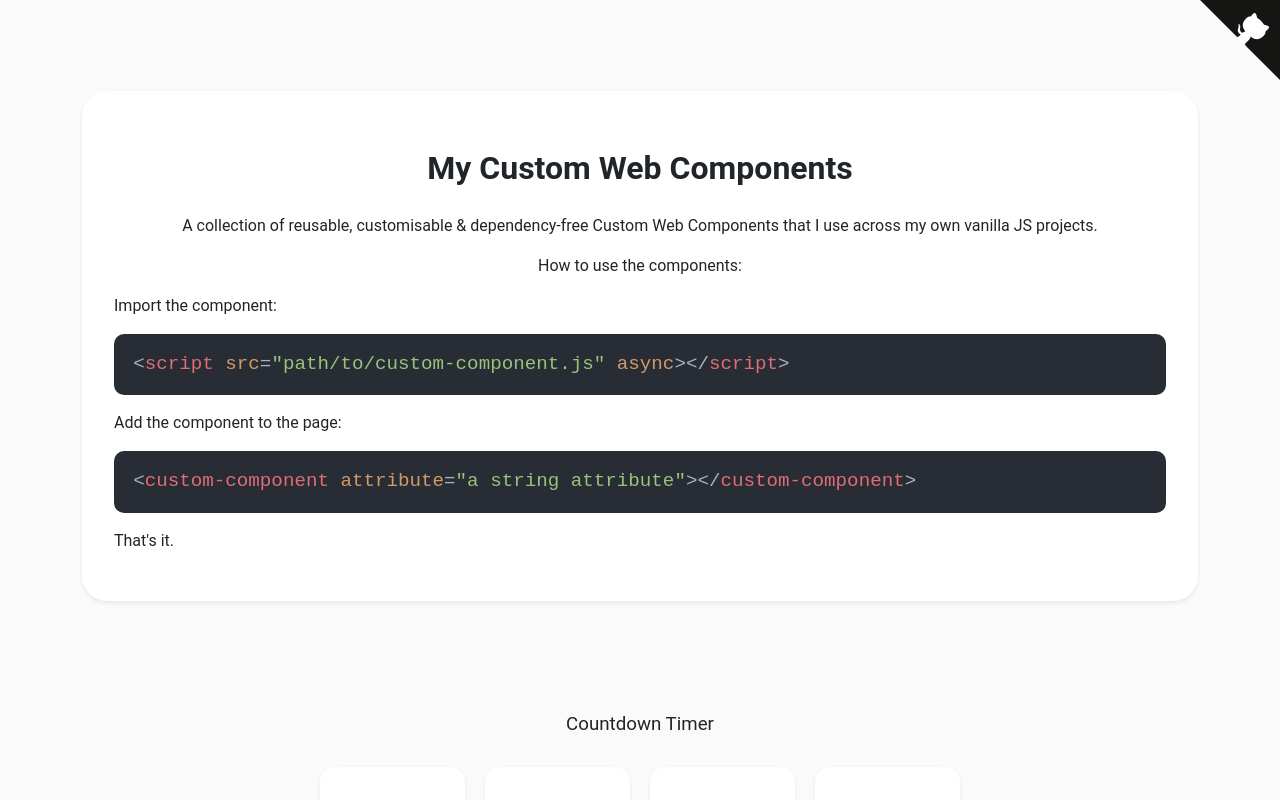
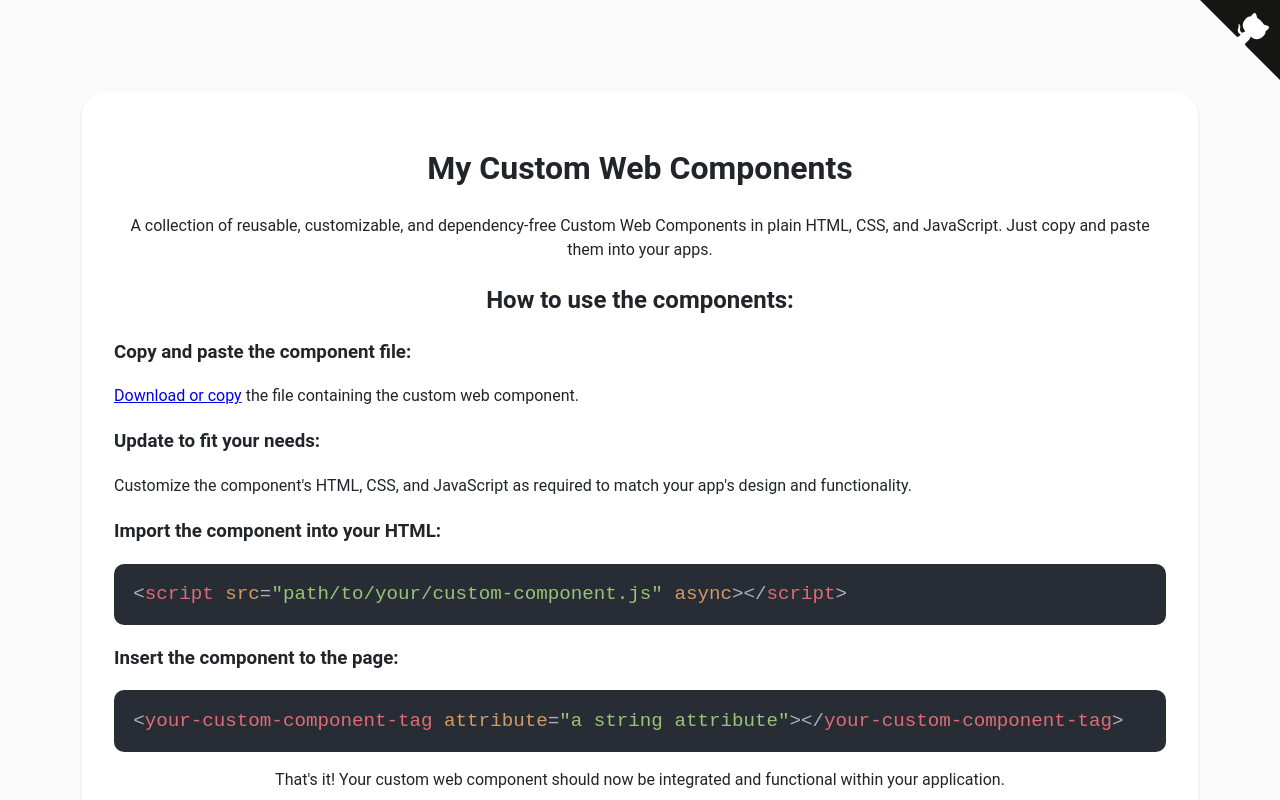
Before and after one commit to andreidi/my-custom-web-components, a website: page src/index.html in a window 1280 px wide. Drawn offline with Linux system fonts and the light colour scheme.

Commit message:
docs: Update how to use documentation. Update github repo address. Update contribution suggestions to include conventional commits for messages..

```diff
--- a/package.json
+++ b/package.json
@@ -5,7 +5,7 @@
   "main": "index.js",
   "repository": {
     "type": "git",
-    "url": "git+ssh://git@github.com:DIAndrei/my-custom-web-components.git"
+    "url": "git+ssh://git@github.com:andreidi/my-custom-web-components.git"
   },
   "scripts": {
     "build": "gulp build"
--- a/src/index.html
+++ b/src/index.html
@@ -1,5 +1,6 @@
 <!DOCTYPE html>
 <html lang="en">
+
 <head>
   <meta charset="UTF-8" />
   <meta http-equiv="X-UA-Compatible" content="IE=edge" />
@@ -9,32 +10,53 @@
   <link rel="stylesheet" href="styles/styles.css" />
   <link rel="stylesheet" href="styles/code-highlight.css" />
 </head>
+
 <body>
   <header class="container">
     <div class="jumbotron">
       <h1 class="text-center">My Custom Web Components</h1>
       <p class="text-center">
-          A collection of reusable, customisable & dependency-free Custom Web
-          Components that I use across my own vanilla JS projects.
+        A collection of reusable, customizable, and dependency-free Custom Web Components in plain HTML, CSS, and
+        JavaScript. Just copy and paste them into your apps.
       </p>
 
-        <p class="text-center">How to use the components:</p>
+      <h2 class="text-center">How to use the components:</h2>
 
-        <p>Import the component:</p>
-        <pre><code class="code-highlight"><span class="code-highlight__tag">&lt;<span class="code-highlight__name">script </span><span class="code-highlight__attr">src</span>=<span class="code-highlight__string">"path/to/custom-component.js"</span><span class="code-highlight__attr"> async</span>&gt;</span><span class="code-highlight__tag">&lt;/<span class="code-highlight__name">script</span>&gt;</span></code></pre>
+      <div>
+        <h3>Copy and paste the component file:</h3>
+        <p>
+          <a href="https://github.com/andreidi/my-custom-web-components/tree/master/src/components" target="_blank"
+            rel="noopener noreferrer">Download or copy</a> the file containing the custom web component.
+        </p>
+      </div>
 
-        <p>Add the component to the page:</p>
-        <pre><code class="code-highlight"><span class="code-highlight__tag">&lt;<span class="code-highlight__name">custom-component</span> <span class="code-highlight__attr">attribute</span>=<span class="code-highlight__string">"a string attribute"</span>&gt;</span><span class="code-highlight__tag">&lt;/<span class="code-highlight__name">custom-component</span>&gt;</span></code></pre>
+      <div>
+        <h3>Update to fit your needs:</h3>
+        <p>Customize the component's HTML, CSS, and JavaScript as required to match your app's design and functionality.
+        </p>
+      </div>
 
-        <p>That's it.</p>
+      <div>
+        <h3>Import the component into your HTML:</h3>
+        <pre><code class="code-highlight"><span class="code-highlight__tag">&lt;<span class="code-highlight__name">script </span><span class="code-highlight__attr">src</span>=<span class="code-highlight__string">"path/to/your/custom-component.js"</span><span class="code-highlight__attr"> async</span>&gt;</span><span class="code-highlight__tag">&lt;/<span class="code-highlight__name">script</span>&gt;</span></code></pre>
+      </div>
+
+      <div>
+        <h3>Insert the component to the page:</h3>
+        <pre><code class="code-highlight"><span class="code-highlight__tag">&lt;<span class="code-highlight__name">your-custom-component-tag</span> <span class="code-highlight__attr">attribute</span>=<span class="code-highlight__string">"a string attribute"</span>&gt;</span><span class="code-highlight__tag">&lt;/<span class="code-highlight__name">your-custom-component-tag</span>&gt;</span></code></pre>
+      </div>
+
+      <p class="text-center">That's it! Your custom web component should now be integrated and functional within your
+        application.</p>
     </div>
   </header>
 
   <main>
-      <!-- Using the components -->
+    <h1 class="text-center">Components</h1>
+
     <section>
       <h3 class="section-title">Countdown Timer</h3>
-        <mcwc-countdown-timer deadline="January 1, 2023 00:00:00"></mcwc-countdown-timer>
+      <mcwc-countdown-timer deadline="January 1, 2025 00:00:00"></mcwc-countdown-timer>
     </section>
 
     <section>
@@ -73,39 +95,23 @@
   <script src="components/footer/footer.js"></script>
   <!-- End importing the components -->
 
-    <a
-      href="https://github.com/DIAndrei/my-custom-web-components"
-      class="github-corner"
-      aria-label="View source on GitHub"
-      target="_blank"
-      rel="noopener noreferrer"
-    >
-      <svg
-        width="80"
-        height="80"
-        viewBox="0 0 250 250"
-        style="
+  <a href="https://github.com/andreidi/my-custom-web-components" class="github-corner"
+    aria-label="View source on GitHub" target="_blank" rel="noopener noreferrer">
+    <svg width="80" height="80" viewBox="0 0 250 250" style="
           fill: #151513;
           color: #fff;
           position: absolute;
           top: 0;
           border: 0;
           right: 0;
-        "
-        aria-hidden="true"
-      >
+        " aria-hidden="true">
       <path d="M0,0 L115,115 L130,115 L142,142 L250,250 L250,0 Z"></path>
       <path
         d="M128.3,109.0 C113.8,99.7 119.0,89.6 119.0,89.6 C122.0,82.7 120.5,78.6 120.5,78.6 C119.2,72.0 123.4,76.3 123.4,76.3 C127.3,80.9 125.5,87.3 125.5,87.3 C122.9,97.6 130.6,101.9 134.4,103.2"
-          fill="currentColor"
-          style="transform-origin: 130px 106px"
-          class="octo-arm"
-        ></path>
+        fill="currentColor" style="transform-origin: 130px 106px" class="octo-arm"></path>
       <path
         d="M115.0,115.0 C114.9,115.1 118.7,116.5 119.8,115.4 L133.7,101.6 C136.9,99.2 139.9,98.4 142.2,98.6 C133.8,88.0 127.5,74.4 143.8,58.0 C148.5,53.4 154.0,51.2 159.7,51.0 C160.3,49.4 163.2,43.6 171.4,40.1 C171.4,40.1 176.1,42.5 178.8,56.2 C183.1,58.6 187.2,61.8 190.9,65.4 C194.5,69.0 197.7,73.2 200.1,77.6 C213.8,80.2 216.3,84.9 216.3,84.9 C212.7,93.1 206.9,96.0 205.4,96.6 C205.1,102.4 203.0,107.8 198.3,112.5 C181.9,128.9 168.3,122.5 157.7,114.1 C157.9,116.9 156.7,120.9 152.7,124.9 L141.0,136.5 C139.8,137.7 141.6,141.9 141.8,141.8 Z"
-          fill="currentColor"
-          class="octo-body"
-        ></path>
+        fill="currentColor" class="octo-body"></path>
     </svg>
   </a>
   <style>
@@ -114,14 +120,17 @@
     }
 
     @keyframes octocat-wave {
+
       0%,
       100% {
         transform: rotate(0);
       }
+
       20%,
       60% {
         transform: rotate(-25deg);
       }
+
       40%,
       80% {
         transform: rotate(10deg);
@@ -132,10 +141,12 @@
       .github-corner:hover .octo-arm {
         animation: none;
       }
+
       .github-corner .octo-arm {
         animation: octocat-wave 560ms ease-in-out;
       }
     }
   </style>
 </body>
+
 </html>
```
Also changed, not shown: README.md. Lines whose indentation alone changed are shown as unchanged.
